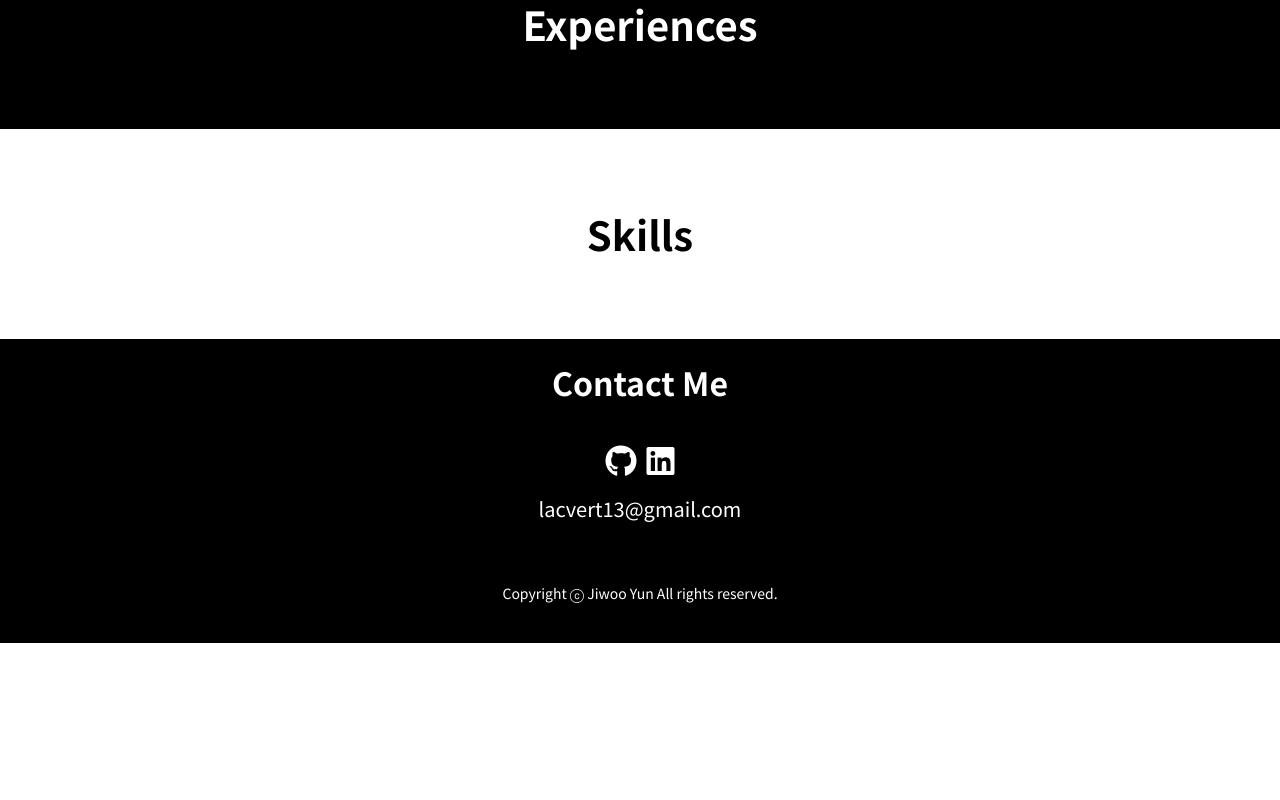
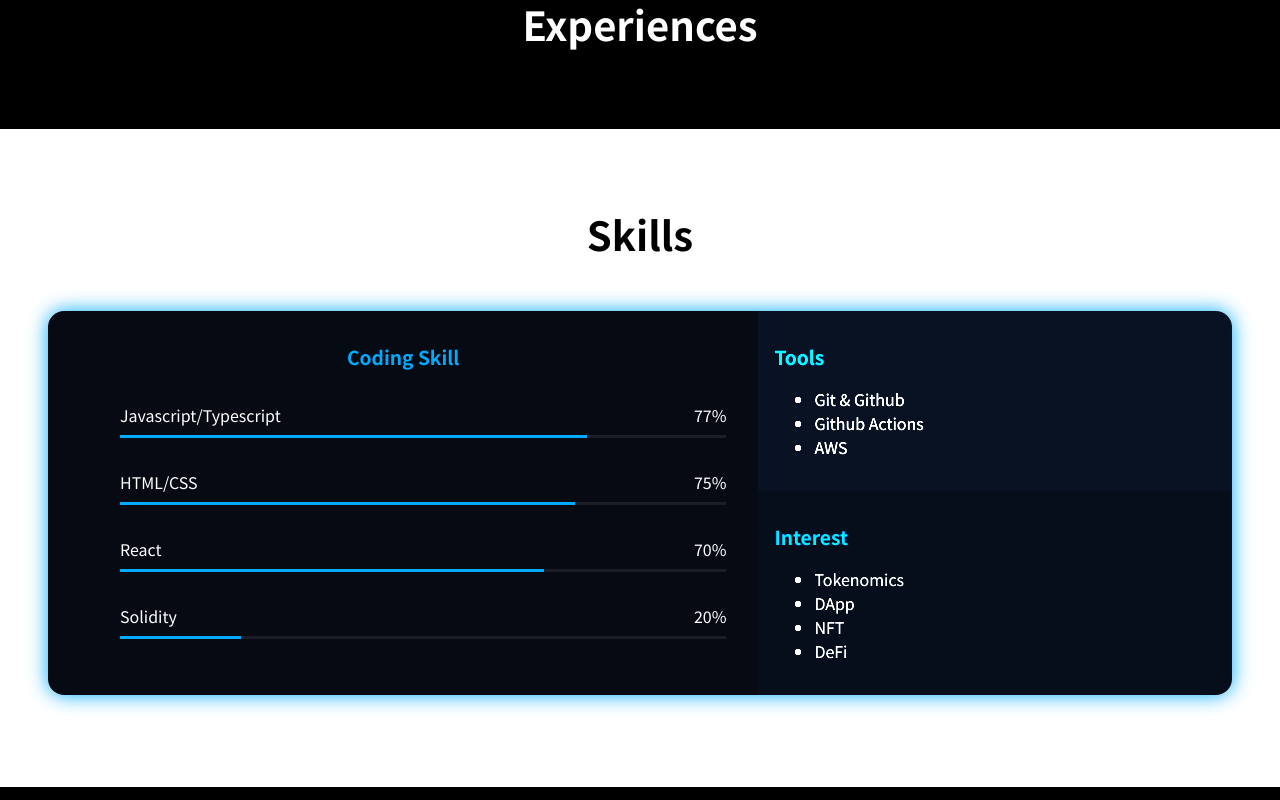
Before and after one commit to Riudiu/portfolio, a React (Create React App) app: page / in a window 1280 px wide. Shown: the part 1660-2460 px from the top of the page. Before the commit the page ends 2303 px from the top, so only its background shows below. Built offline with nearby package versions, Linux system fonts and the light colour scheme.

Commit message:
Add skill section

```diff
--- a/src/App.jsx
+++ b/src/App.jsx
@@ -3,10 +3,11 @@ import Header from "./Header";
 import Footer from "./Footer";
 import Home from "./sections/Home";
 import About from "./sections/About";
+import Skill from "./sections/Skill";
 
 import { css } from "@emotion/react";
 
-const greenColor = "#00AB59";
+const mainColor = "#00AAFF";
 const titleStyle = css`
   font-size: 2.5rem;
   margin: 1rem 0;
@@ -15,9 +16,9 @@ const titleStyle = css`
 export default function App() {
   return (
     <div className="App">
-      <Header greenColor={greenColor} />
+      <Header mainColor={mainColor} />
       <Home />
-      <About titleStyle={titleStyle} />
+      <About mainColor={mainColor} titleStyle={titleStyle} />
       <section
         css={{
           display: "flex",
@@ -29,12 +30,8 @@ export default function App() {
       >
         <h2 css={titleStyle}>Experiences</h2>
       </section>
-      <section
-        css={{ display: "flex", justifyContent: "center", padding: "60px 0px" }}
-      >
-        <h2 css={titleStyle}>Skills</h2>
-      </section>
-      <Footer greenColor={greenColor} />
+      <Skill mainColor={mainColor} titleStyle={titleStyle} />
+      <Footer mainColor={mainColor} />
     </div>
   );
 }
--- a/src/Footer.jsx
+++ b/src/Footer.jsx
@@ -1,6 +1,6 @@
 /** @jsxImportSource @emotion/react */
 
-export default function Footer({ greenColor }) {
+export default function Footer({ mainColor }) {
   return (
     <div
       css={{
@@ -12,7 +12,7 @@ export default function Footer({ greenColor }) {
         flexDirection: "column",
       }}
     >
-      <div css={{ fontSize: 32, fontWeight: "bold", padding: "20px 0px" }}>
+      <div css={{ fontSize: 32, fontWeight: "bold", padding: "35px 0px 15px" }}>
         Contact Me
       </div>
       <div
@@ -29,7 +29,7 @@ export default function Footer({ greenColor }) {
             css={{
               color: "white",
               ":hover": {
-                color: greenColor,
+                color: mainColor,
               },
             }}
           >
@@ -41,7 +41,7 @@ export default function Footer({ greenColor }) {
               color: "white",
               marginLeft: 10,
               ":hover": {
-                color: greenColor,
+                color: mainColor,
               },
             }}
           >
--- a/src/Header.jsx
+++ b/src/Header.jsx
@@ -2,7 +2,7 @@
 import { css } from "@emotion/react";
 import profile from "./assets/riudiu_profile.png";
 
-export default function Header({ greenColor }) {
+export default function Header({ mainColor }) {
   const navStyle = css`
     font-size: 16px;
     padding: 22px 30px;
@@ -10,7 +10,7 @@ export default function Header({ greenColor }) {
     cursor: pointer;
     font-weight: bold;
     &:hover {
-      color: ${greenColor};
+      color: ${mainColor};
     }
   `;
 
--- a/src/sections/About.jsx
+++ b/src/sections/About.jsx
@@ -1,13 +1,14 @@
 /** @jsxImportSource @emotion/react */
 import { css } from "@emotion/react";
 
+export default function About({ mainColor, titleStyle }) {
   const majorStyle = css`
     width: 30%;
     padding: 2rem 1rem;
     background-color: #050a13;
     color: #ffffff;
     border-radius: 1rem;
-  box-shadow: 3px 3px 0px 0px skyBlue;
+    box-shadow: 3px 3px 0px 0px ${mainColor};
     display: flex;
     flex-direction: column;
     align-items: center;
@@ -18,11 +19,10 @@ const majorStyle = css`
   const majorIcon = css`
     font-size: 4rem;
     margin: 1rem 0;
-  color: skyBlue;
+    color: ${mainColor};
     transition: all 0.3s ease-in-out;
   `;
 
-export default function About({ titleStyle }) {
   return (
     <section
       css={{
@@ -50,7 +50,7 @@ export default function About({ titleStyle }) {
             alignItems: "center",
             margin: "2.5rem 0",
             gap: "0.5rem",
-            padding: "0 2rem",
+            padding: "0 3rem",
           }}
         >
           <li className="major" css={majorStyle}>
--- /dev/null
+++ b/src/sections/Skill.jsx
@@ -0,0 +1,134 @@
+/** @jsxImportSource @emotion/react */
+import { css } from "@emotion/react";
+
+export default function Skill({ mainColor, titleStyle }) {
+  const skill_title = css`
+    color: ${mainColor};
+    font-size: 1.2rem;
+    margin: 1rem 0;
+  `;
+  const barStyle = css`
+    display: flex;
+    flex-direction: column;
+    padding: 1rem;
+    gap: 0.5rem;
+  `;
+  const bar_metadata = css`
+    display: flex;
+    justify-content: space-between;
+  `;
+  const bar_bg = css`
+    width: 100%;
+    height: 3px;
+    background-color: #1b1e26;
+  `;
+  const bar_value = css`
+    background-color: ${mainColor};
+    height: 3px;
+  `;
+
+  return (
+    <section
+      css={{
+        display: "flex",
+        flexDirection: "column",
+        justifyContent: "center",
+        alignItems: "center",
+        padding: "60px 3rem",
+      }}
+    >
+      <h2 css={titleStyle}>Skills</h2>
+      <div
+        css={{
+          width: "100%",
+          margin: "2rem 0",
+          display: "grid",
+          gridTemplateColumns: "6fr 4fr",
+          borderRadius: "16px",
+          overflow: "hidden",
+          boxShadow: `${mainColor} 0px 0px 20px`,
+          color: "white",
+        }}
+      >
+        <section
+          css={{
+            backgroundColor: "#050a13",
+            gridRow: "span 2",
+            padding: "1rem",
+          }}
+        >
+          <h3 css={skill_title} style={{ textAlign: "center" }}>
+            Coding Skill
+          </h3>
+          <ul>
+            <li css={barStyle}>
+              <div css={bar_metadata}>
+                <span>Javascript/Typescript</span>
+                <span>77%</span>
+              </div>
+              <div css={bar_bg}>
+                <div css={bar_value} style={{ width: "77%" }}></div>
+              </div>
+            </li>
+            <li css={barStyle}>
+              <div css={bar_metadata}>
+                <span>HTML/CSS</span>
+                <span>75%</span>
+              </div>
+              <div css={bar_bg}>
+                <div css={bar_value} style={{ width: "75%" }}></div>
+              </div>
+            </li>
+            <li css={barStyle}>
+              <div css={bar_metadata}>
+                <span>React</span>
+                <span>70%</span>
+              </div>
+              <div css={bar_bg}>
+                <div css={bar_value} style={{ width: "70%" }}></div>
+              </div>
+            </li>
+            <li css={barStyle}>
+              <div css={bar_metadata}>
+                <span>Solidity</span>
+                <span>20%</span>
+              </div>
+              <div css={bar_bg}>
+                <div css={bar_value} style={{ width: "20%" }}></div>
+              </div>
+            </li>
+          </ul>
+        </section>
+        <section
+          css={{
+            padding: "1rem",
+            backgroundColor: "#050a13",
+            filter: "brightness(180%)",
+          }}
+        >
+          <h3 css={skill_title}>Tools</h3>
+          <ul>
+            <li>Git & Github</li>
+            <li>Github Actions</li>
+            <li>AWS</li>
+          </ul>
+        </section>
+        <section
+          css={{
+            padding: "1rem",
+            backgroundColor: "#050a13",
+            filter: "brightness(140%)",
+          }}
+        >
+          <h3 css={skill_title}>Interest</h3>
+          <ul>
+            <li>Tokenomics</li>
+            <li>DApp</li>
+            <li>NFT</li>
+            <li>DeFi </li>
+          </ul>
+        </section>
+      </div>
+    </section>
+  );
+}
```
Lines whose indentation alone changed are shown as unchanged.
